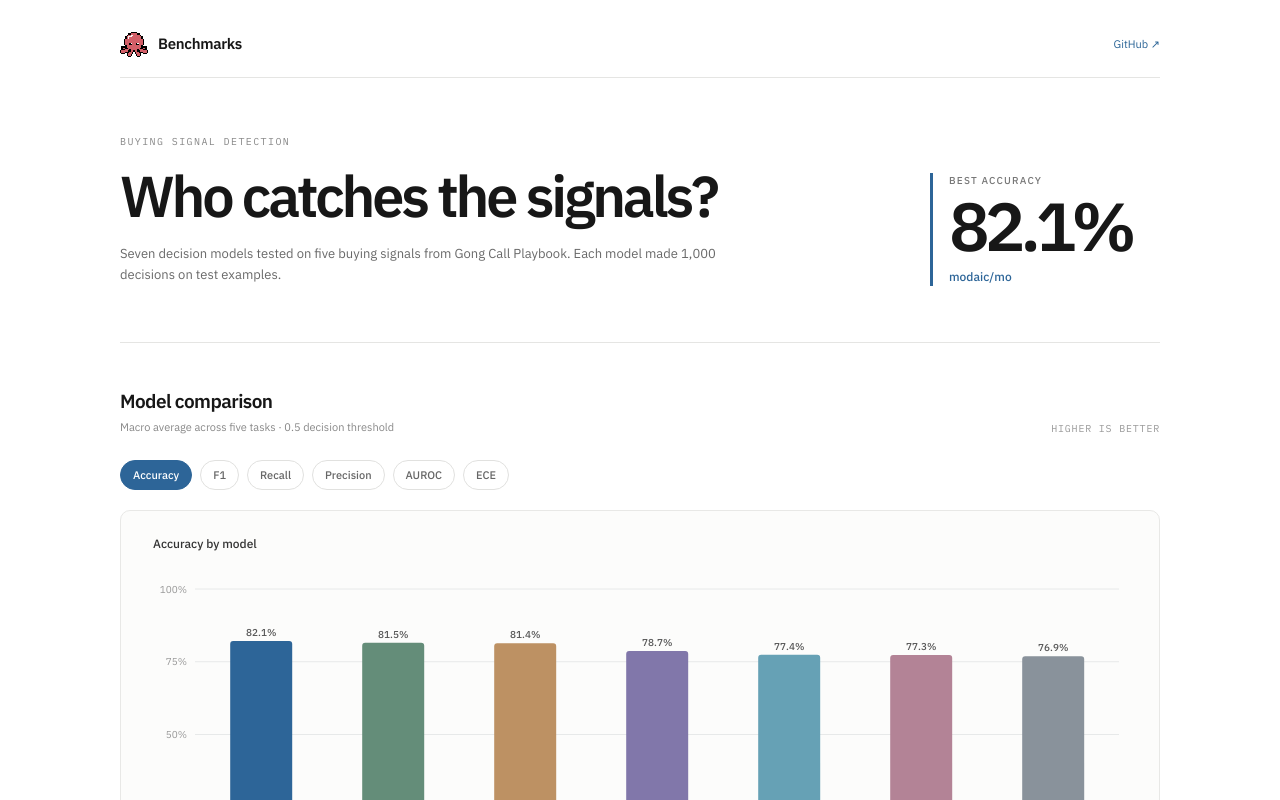
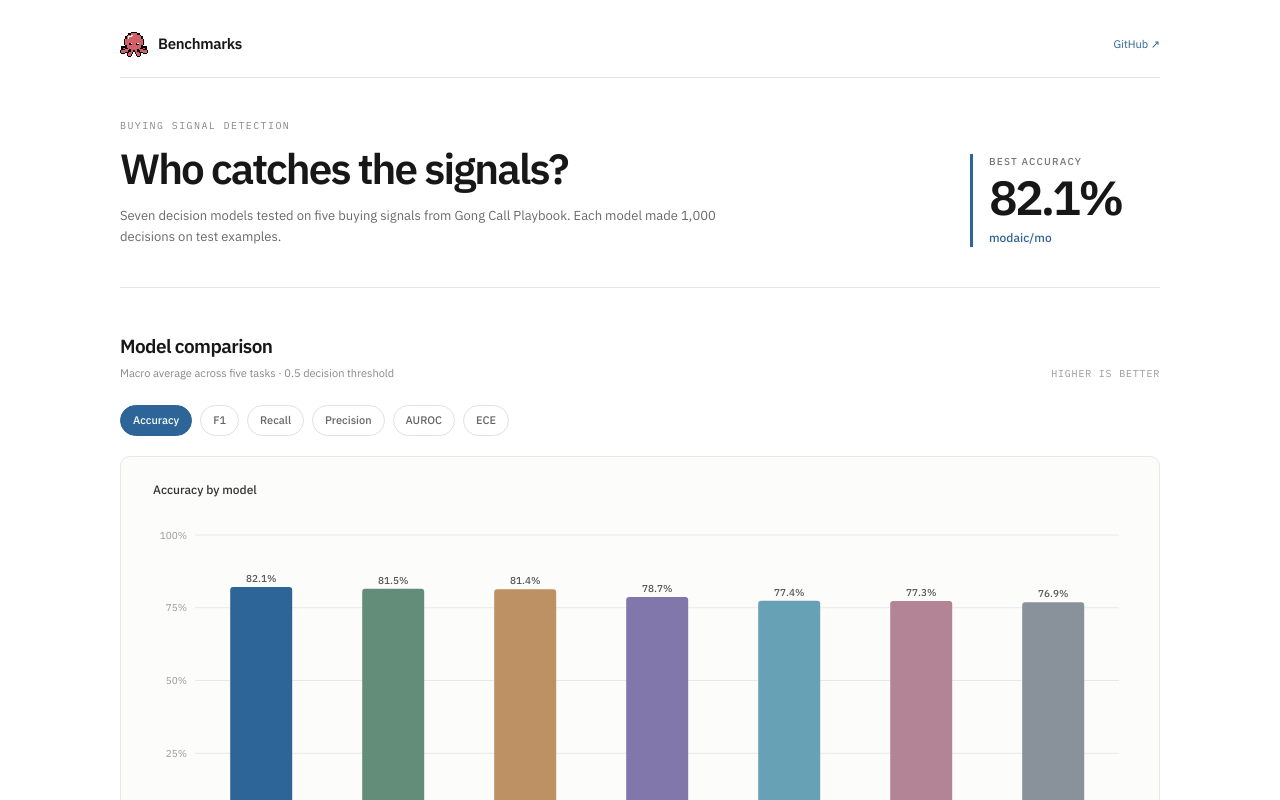
Before and after one commit to modaic-ai/mo-benchmarks, a Next.js app: page / in a window 1280 px wide. Shown: the top 800 px of the page. Built offline with nearby package versions, Linux system fonts and the light colour scheme.

Commit message:
Reduce benchmark hero typography

```diff
--- a/components/benchmark-page.tsx
+++ b/components/benchmark-page.tsx
@@ -74,15 +74,15 @@ export function BenchmarkPage() {
         <a href="https://github.com/modaic-ai/mo-benchmarks" target="_blank" rel="noreferrer" className="text-[11px] text-[#2a6496] hover:underline">GitHub ↗</a>
       </header>
 
-      <section id="top" className="grid gap-8 border-b border-[#e5e5e3] py-10 sm:py-14 md:grid-cols-[minmax(0,1fr)_230px] md:items-end md:gap-12">
+      <section id="top" className="grid gap-6 border-b border-[#e5e5e3] py-8 sm:py-10 md:grid-cols-[minmax(0,1fr)_190px] md:items-end md:gap-8">
         <div>
           <p className="font-mono text-[10px] uppercase tracking-[0.14em] text-[#888]">Buying signal detection</p>
-          <h1 className="mt-4 max-w-[690px] text-[clamp(2.15rem,4.5vw,3.8rem)] font-semibold leading-[1.07] tracking-[-0.055em] text-[#171717]">Who catches the signals?</h1>
-          <p className="mt-4 max-w-[600px] text-[13px] leading-[1.65] text-[#696969]">Seven decision models tested on five buying signals from Gong Call Playbook. Each model made 1,000 decisions on test examples.</p>
+          <h1 className="mt-3 max-w-[690px] text-[clamp(1.75rem,3.3vw,2.75rem)] font-semibold leading-[1.12] tracking-[-0.045em] text-[#171717]">Who catches the signals?</h1>
+          <p className="mt-3 max-w-[600px] text-[13px] leading-[1.65] text-[#696969]">Seven decision models tested on five buying signals from Gong Call Playbook. Each model made 1,000 decisions on test examples.</p>
         </div>
         <div className="border-l-[3px] border-[#2D6598] pl-4">
           <p className="text-[10px] font-medium uppercase tracking-[0.12em] text-[#777]">Best accuracy</p>
-          <p className="mt-1 text-[clamp(3.3rem,6vw,4.25rem)] font-semibold leading-none tracking-[-0.075em] text-[#171717]">{percent(accuracyWinner.macro.accuracy)}</p>
+          <p className="mt-1 text-[clamp(2.4rem,4.5vw,3rem)] font-semibold leading-none tracking-[-0.06em] text-[#171717]">{percent(accuracyWinner.macro.accuracy)}</p>
           <p className="mt-2 text-[12px] font-medium text-[#2D6598]">{displayNames[accuracyWinner.id]}</p>
         </div>
       </section>
```
